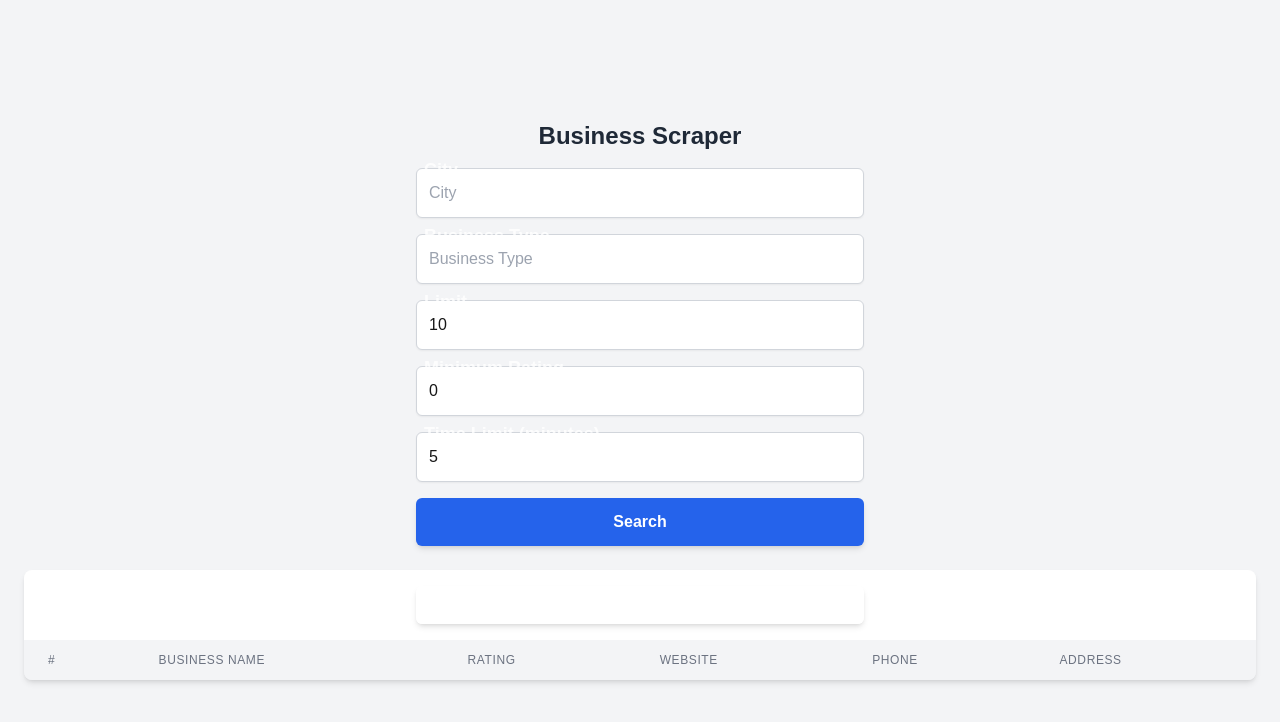
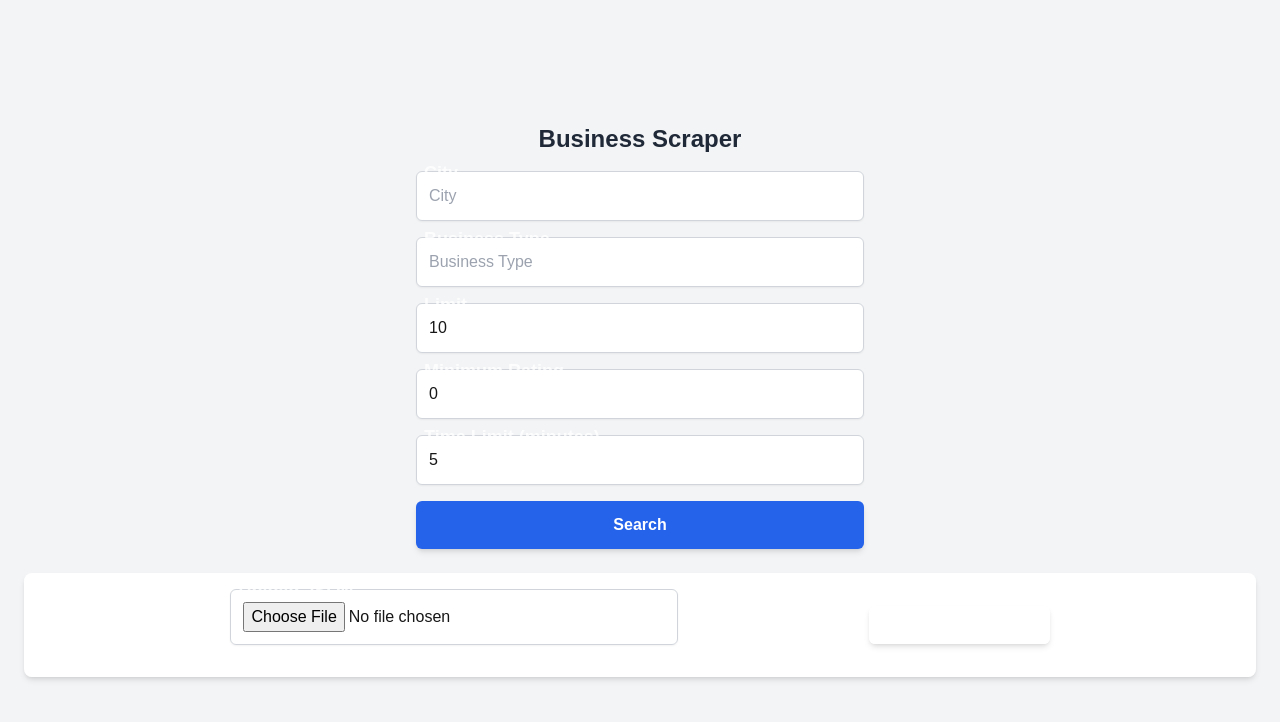
Before and after one commit to Bakhtiar85/lead-forge, a Next.js app: page /scrape in a window 1280 px wide. Shown: the top 722 px of the page. Built offline with nearby package versions, Linux system fonts and the light colour scheme.

Commit message:
upload downloaed json file for reviewing the content

```diff
--- a/src/app/scrape/page.tsx
+++ b/src/app/scrape/page.tsx
@@ -1,4 +1,4 @@
-'use client'
+'use client';
 
 import React, { useState } from 'react';
 
@@ -59,9 +59,30 @@ const Scrape: React.FC = () => {
     URL.revokeObjectURL(url);
   };
 
+  const handleFileUpload = (e: React.ChangeEvent<HTMLInputElement>) => {
+    const file = e.target.files?.[0];
+    if (file) {
+      const reader = new FileReader();
+      reader.onload = (event) => {
+        try {
+          const parsedData = JSON.parse(event.target?.result as string);
+          if (parsedData.businesses && Array.isArray(parsedData.businesses)) {
+            setResults(parsedData.businesses);
+          } else {
+            setError('Invalid JSON structure: No "businesses" array found.');
+          }
+        } catch (error) {
+          setError('Failed to parse JSON file.');
+        }
+      };
+      reader.readAsText(file);
+    }
+  };
+
   return (
     <div className="flex flex-col items-center justify-center min-h-screen bg-gray-100 dark:bg-gray-900 p-6">
       <h1 className="text-2xl font-bold text-gray-800 dark:text-white mb-4">Business Scraper</h1>
+
 
       <form onSubmit={handleSubmit} className='w-full'>
         <div className='w-full flex flex-col justify-center items-center'>
@@ -143,23 +164,28 @@ const Scrape: React.FC = () => {
         </div>
       )}
 
-      {/* {results.length > 0 && ( */}
       <div className="mt-6 w-full min-w-2xl bg-white dark:bg-gray-800 rounded-lg shadow-md overflow-x-auto">
-        <div className="p-4 flex justify-between items-center">
-          <button className='w-full max-w-md p-1.5 text-white font-semibold border border-white mx-auto rounded-md shadow-md transition duration-200 hover:bg-white/60 disabled:bg-white/60 disabled:cursor-not-allowed' type='button' onClick={handleDownload} disabled={results.length > 0 ? false : true}>
+        <div className="p-4 flex justify-evenly items-center">
+          {/* File Upload */}
+          <div className="mb-4 w-full max-w-md relative">
+            <label htmlFor="file-upload" className="absolute -top-3 left-2 text-lg text-white/80 font-bold">Upload JSON</label>
+            <input
+              id="file-upload"
+              type="file"
+              accept=".json"
+              onChange={handleFileUpload}
+              className="w-full p-3 border border-gray-300 rounded-md shadow-sm focus:outline-none focus:ring-2 focus:ring-blue-500 dark:bg-gray-800 dark:border-gray-700 dark:text-white dark:focus:ring-blue-400"
+            />
+          </div>
+
+          {/* Data download */}
+          <button className='py-1.5 px-5 text-white font-semibold border border-white  rounded-md shadow-md transition duration-200 hover:bg-white/60 disabled:bg-white/60 disabled:cursor-not-allowed' type='button' onClick={handleDownload} disabled={results.length > 0 ? false : true}>
             Download Results
           </button>
         </div>
         <table className="min-w-full divide-y divide-gray-200 dark:divide-gray-700">
           <thead>
-            <tr className="bg-gray-100 dark:bg-gray-700">
-              <th className="px-6 py-3 text-left text-xs font-medium text-gray-500 dark:text-gray-300 uppercase tracking-wider">#</th>
-              <th className="px-6 py-3 text-left text-xs font-medium text-gray-500 dark:text-gray-300 uppercase tracking-wider">Business Name</th>
-              <th className="px-6 py-3 text-left text-xs font-medium text-gray-500 dark:text-gray-300 uppercase tracking-wider">Rating</th>
-              <th className="px-6 py-3 text-left text-xs font-medium text-gray-500 dark:text-gray-300 uppercase tracking-wider">Website</th>
-              <th className="px-6 py-3 text-left text-xs font-medium text-gray-500 dark:text-gray-300 uppercase tracking-wider">Phone</th>
-              <th className="px-6 py-3 text-left text-xs font-medium text-gray-500 dark:text-gray-300 uppercase tracking-wider">Address</th>
-            </tr>
+            {/* Table headers remain the same */}
           </thead>
           <tbody className="bg-white divide-y divide-gray-200 dark:bg-gray-800 dark:divide-gray-700">
             {results?.map((business, index) => (
@@ -179,8 +205,6 @@ const Scrape: React.FC = () => {
           </tbody>
         </table>
       </div>
-      {/* )} */}
-
     </div>
   );
 };
```
